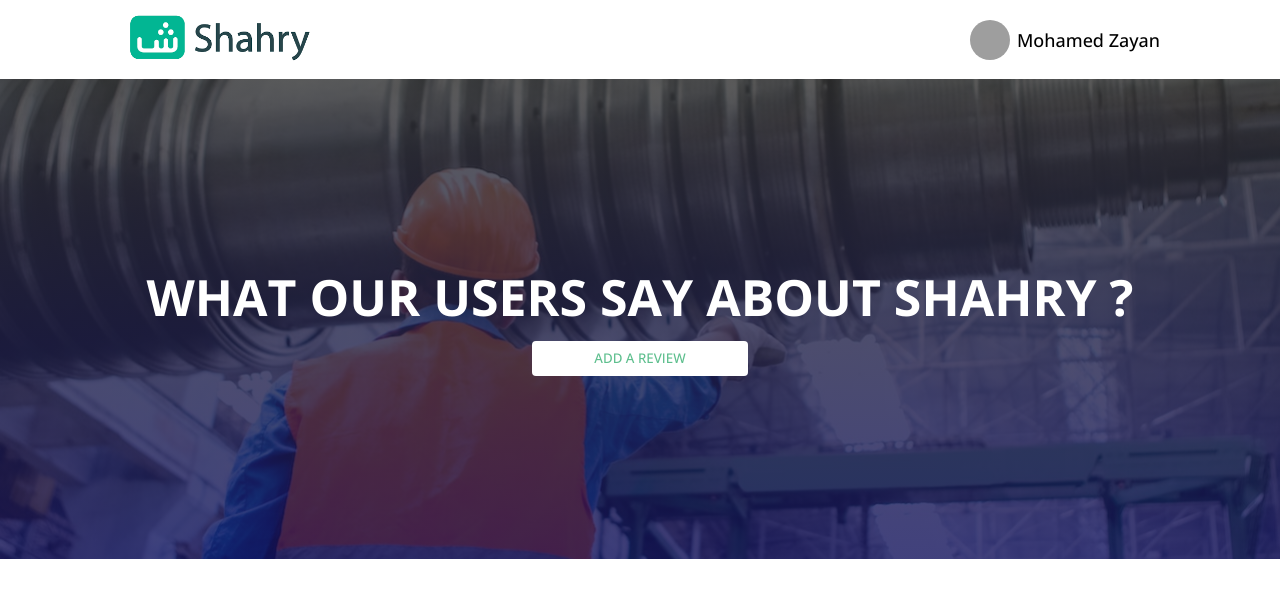
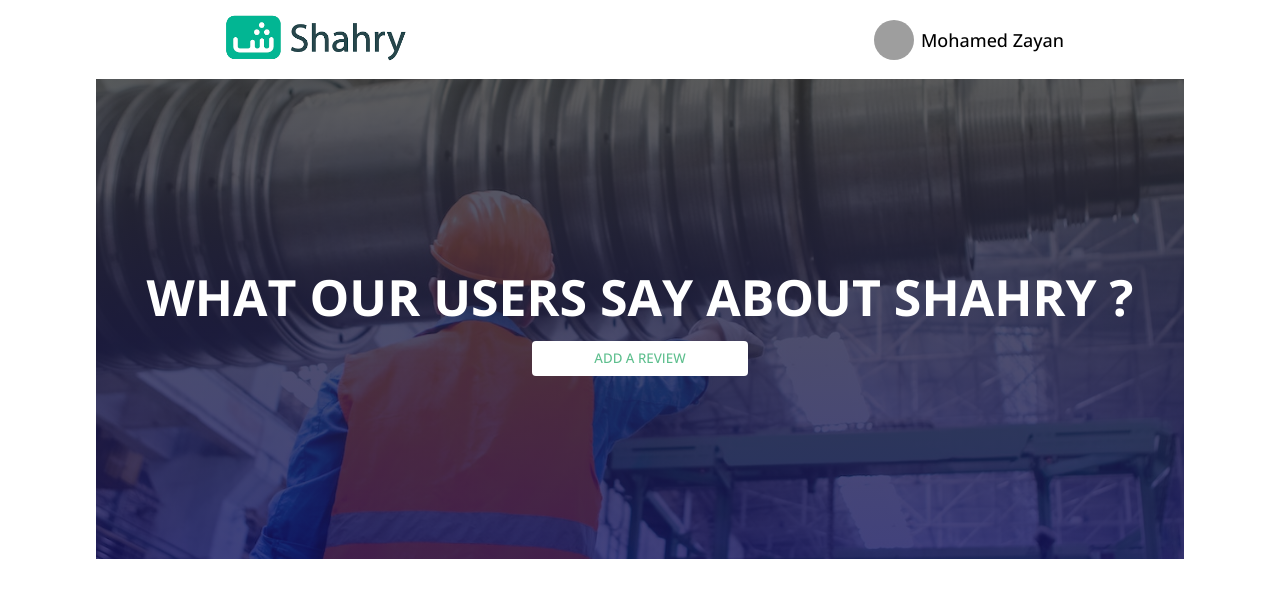
Before and after one commit to m7mdZayan/shahry, a React (Create React App) app: page / in a window 1280 px wide. Shown: the top 598 px of the page. Built offline with nearby package versions, Linux system fonts and the light colour scheme; grey boxes are pictures that could not be loaded.

Commit message:
add website wrapper

```diff
--- a/src/App.js
+++ b/src/App.js
@@ -5,10 +5,10 @@
 
 function App() {
   return (
-    <>
+    <div className="wrapper">
       <Navbar userName="Mohamed Zayan" accountImg={accountImg} />
       <Header />
-    </>
+    </div>
   );
 }
 
--- a/src/sass/index.scss
+++ b/src/sass/index.scss
@@ -5,6 +5,7 @@
 @import "./base/base";
 @import "./base/typography";
 
+@import "./layout/pageWrapper";
 @import "./layout/header";
 @import "./layout/navigation";
 
--- /dev/null
+++ b/src/sass/layout/_pageWrapper.scss
@@ -0,0 +1,5 @@
+.wrapper {
+  width: 85%;
+  margin: 0 auto;
+  background-color: $main-bg;
+}
```
